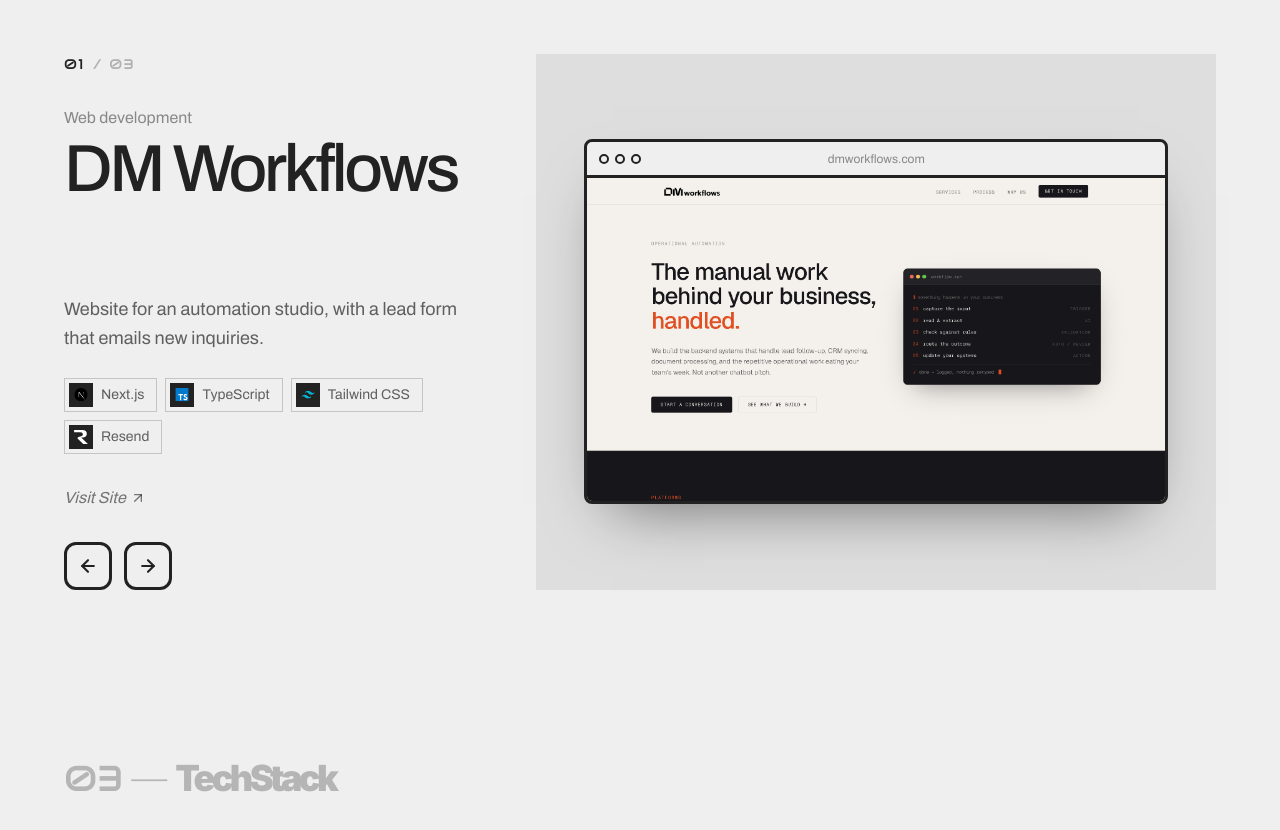
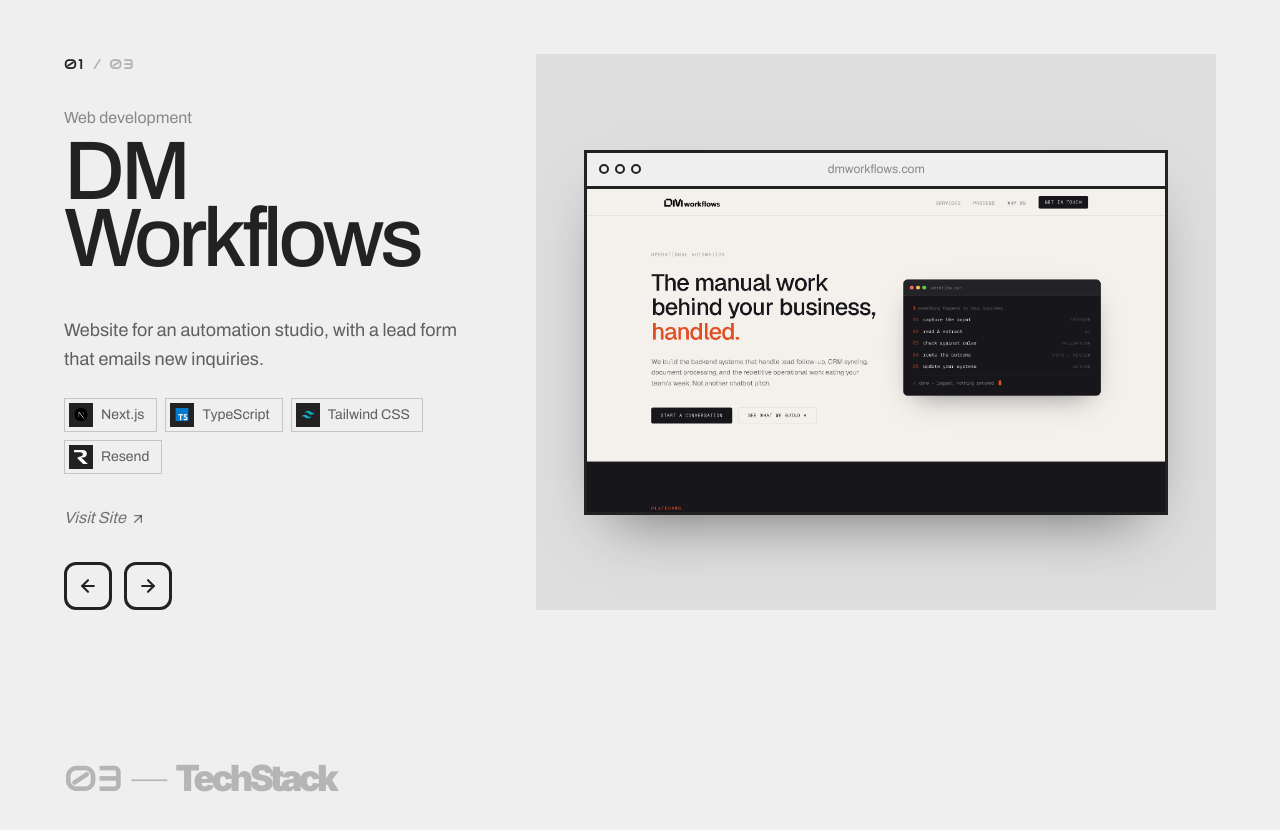
Before and after one commit to mors-codes/portfolio-2026, a Next.js app: page / in a window 1280 px wide. Shown: the part 1760-2590 px from the top of the page. Built offline with nearby package versions, Linux system fonts and the light colour scheme; a web font is replaced by a local one.

Commit message:
Works: bigger title with line break, no rounded frames, SelectedWorks heading

```diff
--- a/src/components/sections/Works.tsx
+++ b/src/components/sections/Works.tsx
@@ -17,7 +17,7 @@
  */
 const WORKS: WorkItem[] = [
   {
-    title: "DM Workflows",
+    title: "DM\nWorkflows",
     category: "Web development",
     description:
       "Website for an automation studio, with a lead form that emails new inquiries.",
--- a/src/components/ui/WorkVisual.tsx
+++ b/src/components/ui/WorkVisual.tsx
@@ -103,7 +103,7 @@
 }) {
   return (
     <div
-      className={`flex h-full w-full flex-col overflow-hidden rounded-lg border-[3px] border-ink bg-bg ${FRAME_SHADOW}`}
+      className={`flex h-full w-full flex-col overflow-hidden border-[3px] border-ink bg-bg ${FRAME_SHADOW}`}
     >
       <div className="flex h-9 shrink-0 items-center gap-3 border-b-[3px] border-ink px-3">
         <span className="flex gap-1.5" aria-hidden="true">
@@ -285,7 +285,7 @@
   }, []);
 
   return (
-    <div className="h-full w-full overflow-hidden rounded-lg border-[3px] border-ink bg-bg text-ink">
+    <div className="h-full w-full overflow-hidden border-[3px] border-ink bg-bg text-ink">
       <svg
         ref={svgRef}
         viewBox={`0 0 ${WF.width} ${WF.height}`}
--- a/src/components/ui/WorksSwap.tsx
+++ b/src/components/ui/WorksSwap.tsx
@@ -328,10 +328,10 @@
           {active.category}
         </p>
 
-        <div className="mt-2 overflow-hidden pb-[0.1em] text-[clamp(2.75rem,5.2vw,5.5rem)] lg:min-h-[2em]">
+        <div className="mt-2 overflow-hidden pb-[0.15em] text-[clamp(3.5rem,calc(7vw-0.4rem),7rem)] lg:min-h-[1.85em]">
           <h3
             data-title
-            className="font-sans leading-[0.95] font-medium tracking-tighter text-balance"
+            className="font-sans leading-[0.80] font-medium tracking-tighter text-balance whitespace-pre-line"
           >
             {active.title}
           </h3>
```
